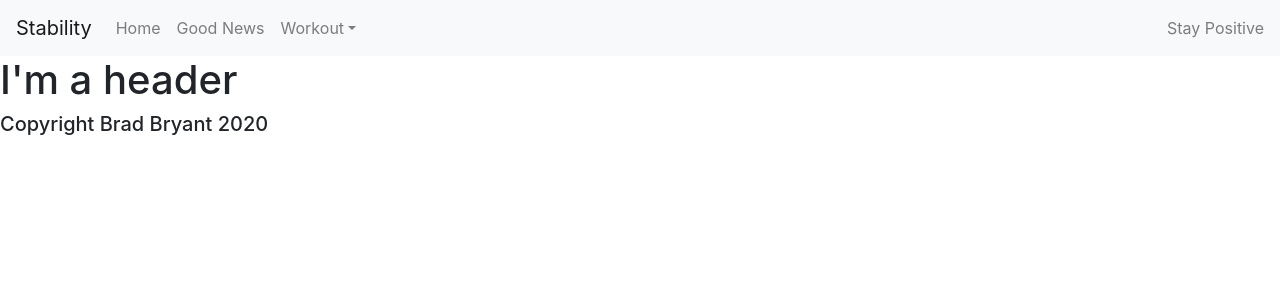
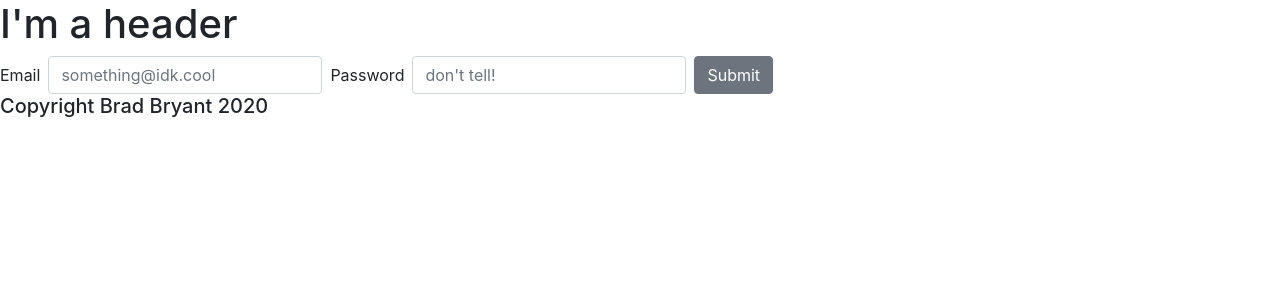
Before and after one commit to b-bryant18/Mental-Health, a React (Create React App) app in the folder mental_react/: page / in a window 1280 px wide. Shown: the top 300 px of the page. Built offline with nearby package versions, Linux system fonts and the light colour scheme.

Commit message:
Created calculator component with forms and submit button. Removed navbar and andd calculator to app.js

```diff
--- a/mental_react/src/App.js
+++ b/mental_react/src/App.js
@@ -1,31 +1,24 @@
 import React from 'react';
-import { BrowserRouter as Router, Route } from "react-router-dom";
 import Header from "./components/Header";
-import Wrapper from "./components/Wrapper";
-import Home from "./pages/Home";
-import GoodNews from './pages/News';
-import Cardio from "./pages/Cardio";
-import Strength from "./pages/Strength";
+import Calculator from './components/Calculator';
+// import Wrapper from "./components/Wrapper";
+// import Home from "./pages/Home";
+// import GoodNews from './pages/News';
+// import Cardio from "./pages/Cardio";
+// import Strength from "./pages/Strength";
 import Footer from "./components/Footer";
-import Navigation from './components/Navigation';
 import './App.css';
+
 
 function App() {
   return (
-    <Router>
-      <div>
-        <Navigation />
-        <Header />
-        <Wrapper>
-          <Route exact path="/" component={Home} />
-          <Route exact path="/home" component={Home} />
-          <Route exact path="/news" component={GoodNews} />
-          <Route exact path="/cardio" component={Cardio} />
-          <Route exact path="/strength" component={Strength} />
-        </Wrapper>
-        <Footer />
-      </div>
-    </Router>
+
+    <div>
+      <Header />
+      <Calculator />
+      <Footer />
+    </div>
+
   );
 }
 
--- /dev/null
+++ b/mental_react/src/components/Calculator/index.js
@@ -0,0 +1,20 @@
+import React from "react";
+import { Button, Form, FormGroup, Label, Input } from 'reactstrap';
+
+const Calculator = (props) => {
+    return (
+        <Form inline>
+        <FormGroup className="mb-2 mr-sm-2 mb-sm-0">
+          <Label for="exampleEmail" className="mr-sm-2">Email</Label>
+          <Input type="email" name="email" id="exampleEmail" placeholder="something@idk.cool" />
+        </FormGroup>
+        <FormGroup className="mb-2 mr-sm-2 mb-sm-0">
+          <Label for="examplePassword" className="mr-sm-2">Password</Label>
+          <Input type="password" name="password" id="examplePassword" placeholder="don't tell!" />
+        </FormGroup>
+        <Button>Submit</Button>
+      </Form>
+    );
+}
+
+export default Calculator;
--- a/mental_react/src/pages/Home.js
+++ b/mental_react/src/pages/Home.js
@@ -1,17 +1,15 @@
 import React from 'react';
 import Container from '../components/Container';
 import Header from '../components/Header';
-import Row from '../components/Row';
+import Calculator from "../components/Calculator";
 import Footer from '../components/Footer';
 
 function Home() {
     return (
         <div>
+            <Header />
             <Container>
-                <Header />
-                <Row>
-                    <h2>Welcome to the home page</h2>
-                </Row>
+                <Calculator />
             </Container>
             <Footer />
         </div>
```
